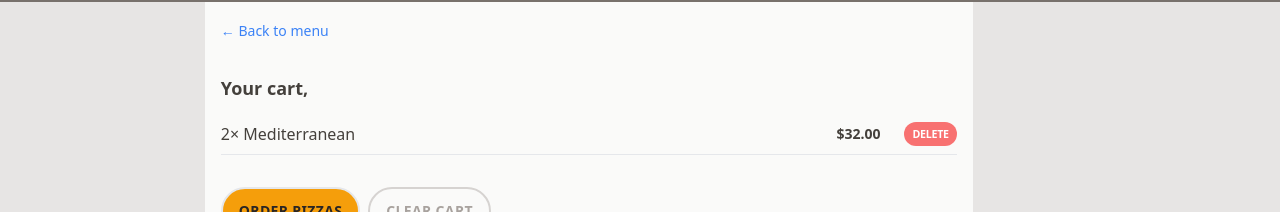
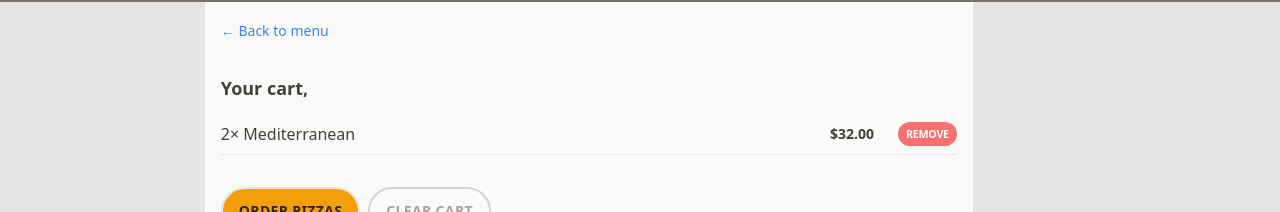
Before and after one commit to p-kordana/project-one, a React (Vite) app: page /cart in a window 1280 px wide. Shown: the part 76-288 px from the top of the page. Built offline with nearby package versions, Linux system fonts and the light colour scheme.

Commit message:
update verbiage for cart item removal

```diff
--- a/src/features/cart/CartItem.jsx
+++ b/src/features/cart/CartItem.jsx
@@ -12,7 +12,7 @@ function CartItem({ item }) {
   const { pizzaId, name, quantity, totalPrice } = item;
   const dispatch = useDispatch();
 
-  function handleDelete() {
+  function handleRemove() {
     dispatch(removeItem(pizzaId));
   }
 
@@ -27,9 +27,9 @@ function CartItem({ item }) {
           type="delete"
           size="small"
           className="font-bold"
-          onClick={handleDelete}
+          onClick={handleRemove}
         >
-          delete
+          remove
         </Button>
       </div>
     </li>
```
